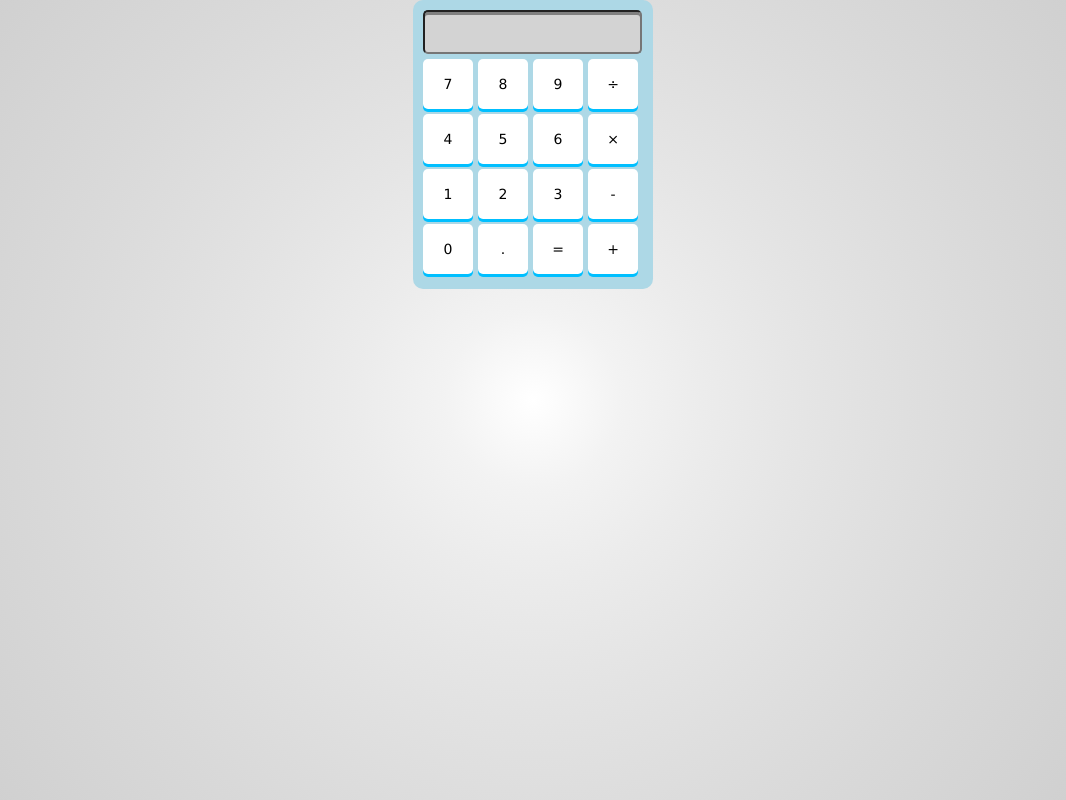
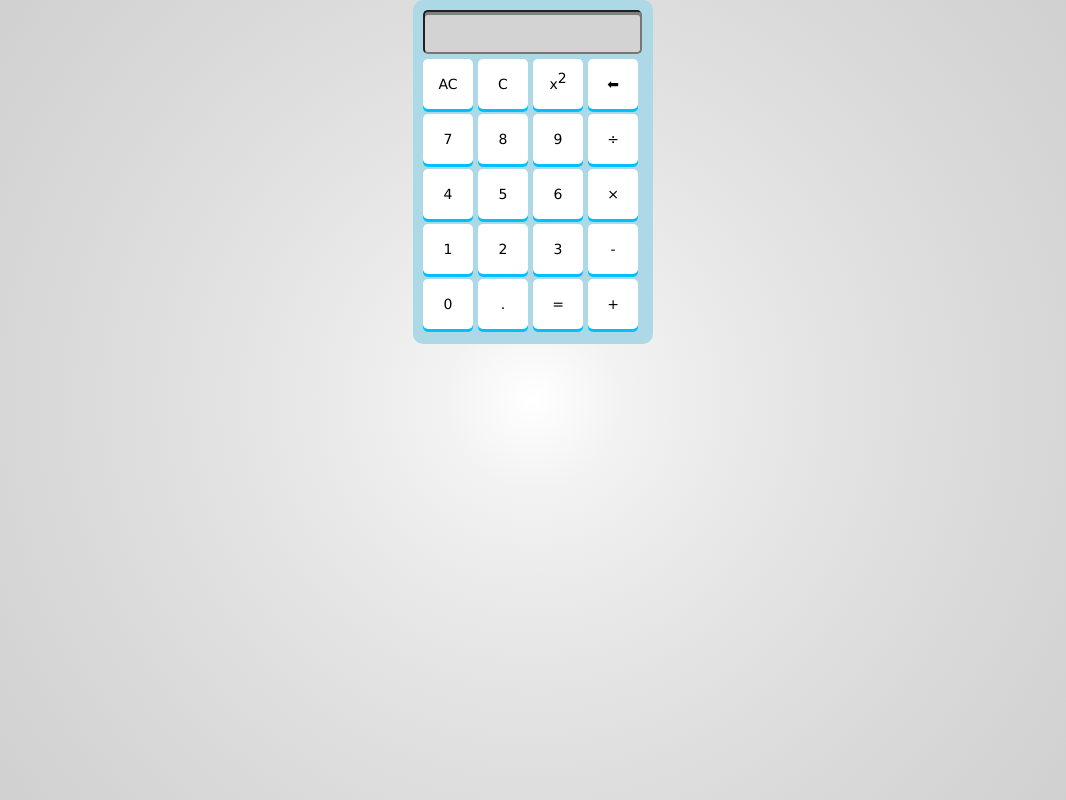
Before and after one commit to joshghent/calculator, a plain HTML site: page index.html in a window 1280 px wide. Shown: the whole page, without its empty margins (107-1173 px from the left). Drawn offline with Linux system fonts and the light colour scheme.

Commit message:
Added square number functionality.

```diff
--- a/app.js
+++ b/app.js
@@ -31,28 +31,36 @@ function number_key_pressed(num){
     display.value = display_value_array.join('');
 }
 
+// This function runs when an operator key, multiple, add etc. is pressed
+// The type is a parameter passed to identify the operation of the key that was pressed
 function operator_key_pressed(type){
+    // Divide type
     if(type == '/'){
         display_value_array.push('÷');
         display.value = display_value_array.join('');
     }
+    // Multiple type
     else if(type == '*'){
         display_value_array.push('×');
         display.value = display_value_array.join('');
     }
+    // Add type
     else if(type == '+'){
         display_value_array.push('+');
         display.value = display_value_array.join('');
     }
+    // Subtract type
     else if(type == '-'){
         display_value_array.push('-');
         display.value = display_value_array.join('');
     }
+    // In the case that it did not find one of those four types (unlikely but always include error handling!)
     else{
         console.log('Error :(');
     }
 }
 
+// This function runs when the equals button is pressed
 function evaluate_display_value(){
     // First let's make a seperate array from the display array so we can work with it without messing with the users display.
     var computation_logic_array = display_value_array;
@@ -73,3 +81,18 @@ function evaluate_display_value(){
     // Reset the display array to the sum (this should also prevent you from pressing number keys, I think)
     display_value_array = [output_calculation];
 }
+
+function square_number(){
+    // First we want to get the output of the current display in case people want to do things like (5 + 3)^2
+    evaluate_display_value();
+
+    // Next we get the value from the display value and multiple it by itself and store it as the variable 'square_number_output'
+    // Since we just ran the evaluate_display_value function then there can only be 1 item in the display value array
+    var square_number_output = display_value_array[0] * display_value_array[0]
+
+    // Then we reset the display value
+    display.value = square_number_output;
+
+    // And then we reset the display array
+    display_value_array = [square_number_output];
+}
--- a/index.html
+++ b/index.html
@@ -10,6 +10,10 @@
 	<div id='calculator'>
         <input id='display' maxlength="21" readonly>
         <div class='keys'>
+            <span>AC</span>
+            <span>C</span>
+            <span onclick="square_number()">x<sup>2</sup></span>
+            <span onclick="backspace()">⬅</span>
             <span class='number' onclick='number_key_pressed(7)'>7</span>
             <span class='number' onclick='number_key_pressed(8)'>8</span>
             <span class='number' onclick='number_key_pressed(9)'>9</span>
```
